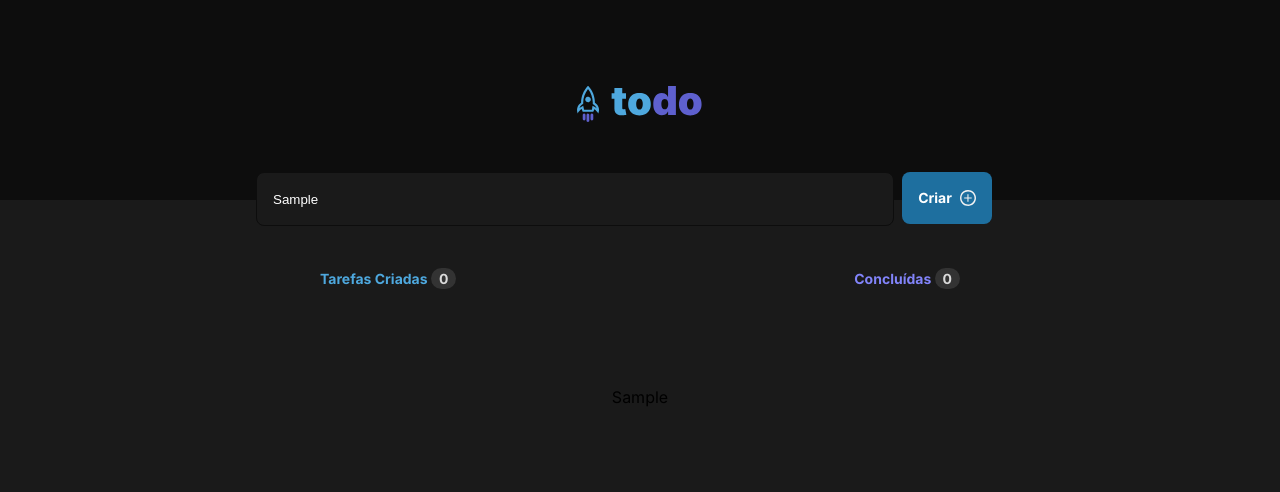
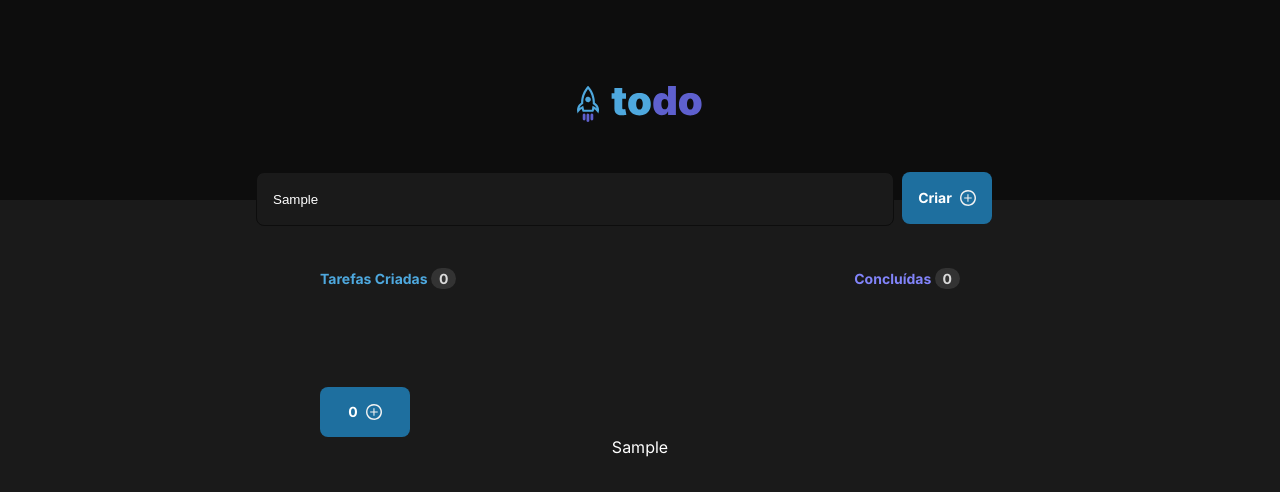
Before and after one commit to AntonioDeveloper/to-do-list, a React (Vite) app: page / in a window 1280 px wide. Both pictures are taken after typing "Sample" into the empty fields and a click on the button "Criar". Shown: the top 492 px of the page. Built offline with nearby package versions, Linux system fonts and the light colour scheme.

Commit message:
Botões de tasks funcionando

```diff
--- a/src/components/Task/Task.tsx
+++ b/src/components/Task/Task.tsx
@@ -1,4 +1,5 @@
 import styles from './index.module.css';
+import { MouseEvent } from 'react';
 
 interface Task {
   isComplete: boolean;
@@ -7,20 +8,31 @@ interface Task {
 
 interface LineTasks {
   tarefas: Task[];
+  status: (event: MouseEvent<HTMLButtonElement>) => boolean;
 }
 
-export function Task({ tarefas }: LineTasks) {
-  console.log(tarefas)
+
+export function Task({ tarefas, status }: LineTasks) {
+
+  // const btnClicked = document.querySelectorAll(`.${styles.checkMark}`);
+
+  // if (btnClicked) {
+  //   btnClicked.forEach(btn => btn?.addEventListener("click", function () {
+  //     let value = btn?.getAttribute("id");
+  //     console.log(value);
+  //   }))
+  // }
+
   return (
-    <div className={styles.taskContainer}>
+    <>
       {tarefas.map((tarefa, i) => {
         return (
           <div key={i}>
-            <div className={styles.checkMark}>{tarefa.isComplete}</div>
+            <button className={styles.checkMark} onClick={status} id={i.toString()}>{tarefa.isComplete} {i}</button>
             <div className={styles.taskDescription}>{tarefa.task}</div>
           </div>
         )
       })}
-    </div>
+    </>
   )
 }
--- a/src/components/Task/index.module.css
+++ b/src/components/Task/index.module.css
@@ -0,0 +1,7 @@
+.taskDescription {
+  color: #fff;
+}
+
+.checkMark {
+  height: 50px;
+}
--- a/src/components/TasksContainer/TasksContainer.tsx
+++ b/src/components/TasksContainer/TasksContainer.tsx
@@ -1,20 +1,14 @@
 import styles from './index.module.css';
 import imgClipBoard from '../../assets/Clipboard.svg';
 import { AddTaskBar } from '../AddTaskBar/AddTaskBar';
-import { useState, MouseEvent, ChangeEvent } from 'react';
+import { useState, useEffect, MouseEvent, ChangeEvent } from 'react';
 import { Task } from '../Task/Task';
-
-interface Tasks {
-  isComplete: boolean;
-  task: string;
-}
-
-//let tasksArray: Tasks[] = [];
 
 export function TasksContainer() {
 
   const [inputValue, setInputValue] = useState("");
   const [isComplete, setIsComplete] = useState(false);
+  const [choosenTask, setChoosenTask] = useState(0);
   const [arrayExists, setArrayExists] = useState(false);
   const [tasksArray, setTaskArray] = useState<Array<{
     isComplete: boolean,
@@ -33,12 +27,36 @@ export function TasksContainer() {
     const task = inputValue;
 
     //tasksArray.push({ isComplete, task });
-    setTaskArray((state) => [...state, { isComplete: false, task: task }]);
+    setTaskArray((state) => [...state, { isComplete: isComplete, task: task }]);
     setArrayExists(true);
 
-    console.log(tasksArray);
+    //console.log(tasksArray);
     return tasksArray;
   }
+
+  let el: HTMLElement;
+  let idEl: number;
+
+  function handleTaskStatus(event: MouseEvent<HTMLButtonElement>) {
+    event?.preventDefault();
+
+    el = event?.target as HTMLElement;
+    idEl = Number(el.id);
+
+    setIsComplete(!isComplete);
+    setChoosenTask(idEl);
+    tasksArray[idEl].isComplete = isComplete;
+    //console.log(tasksArray[idEl])
+    return isComplete;
+  }
+
+  useEffect(() => {
+    if (tasksArray[choosenTask]) {
+      console.log(isComplete);
+      tasksArray[choosenTask].isComplete = isComplete;
+      console.log(tasksArray);
+    }
+  }, [isComplete]);
 
   return (
     <section>
@@ -57,7 +75,7 @@ export function TasksContainer() {
               Crie tarefas e organize seus itens a fazer
             </p>
           )
-            : <Task tarefas={tasksArray} />
+            : <Task tarefas={tasksArray} status={handleTaskStatus} />
           }
         </div>
       </div>
--- a/src/components/TasksContainer/index.module.css
+++ b/src/components/TasksContainer/index.module.css
@@ -50,7 +50,3 @@ section {
 .tasks p {
   color: var(--gray-300);
 }
-
-.taskDescription {
-  color: #fff;
-}
```
